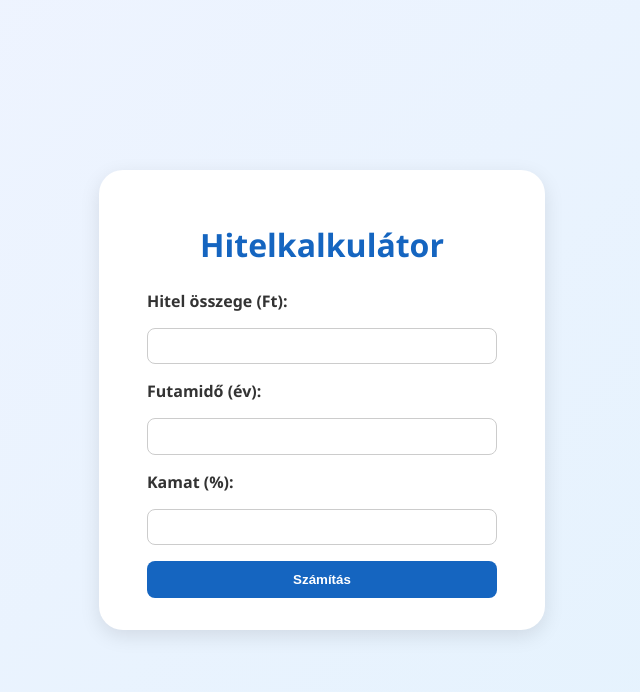
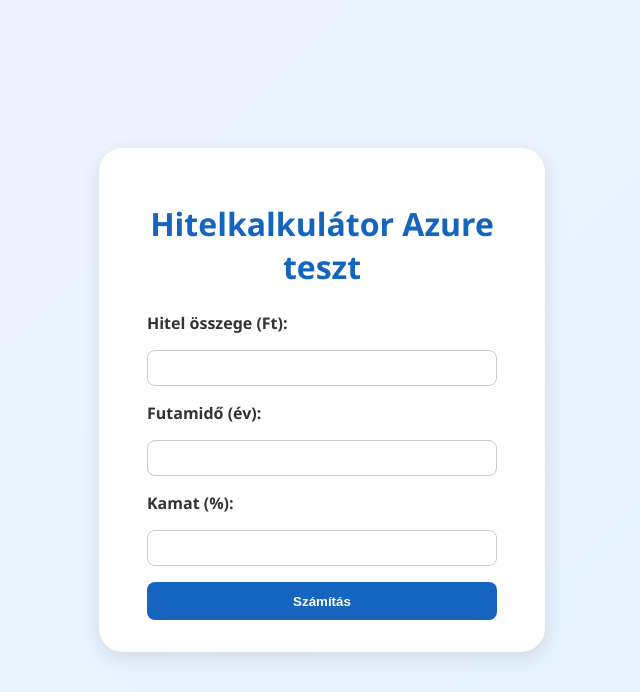
Before and after one commit to paraibalint13/flask-hitelkalkulator, a Flask app: page / in a window 1280 px wide. Shown: the top 692 px of the page, without its empty margins (318-958 px from the left). Run offline with Flask 3, Linux system fonts and the light colour scheme.

Commit message:
Azure Devops teszt 1

```diff
--- a/templates/eredmeny.html
+++ b/templates/eredmeny.html
@@ -9,7 +9,7 @@
   <div class="container">
     <h1>Eredmény</h1>
     <p class="result">A havi törlesztőrészlet: <strong>{{ "{:,.0f}".format(havi_torleszto).replace(",", " ") }} Ft</strong></p>
-    <a href="/">Vissza a kalkulátorhoz.</a>
+    <a href="/">Vissza a kalkulátorhoz</a>
   </div>
 </body>
 </html>
--- a/templates/index.html
+++ b/templates/index.html
@@ -7,7 +7,7 @@
 </head>
 <body>
   <div class="container">
-    <h1>Hitelkalkulátor</h1>
+    <h1>Hitelkalkulátor Azure teszt</h1>
     <form action="/kalkulal" method="post">
         <label>Hitel összege (Ft):</label>
         <input type="number" name="osszeg" step="1000" required>
```
